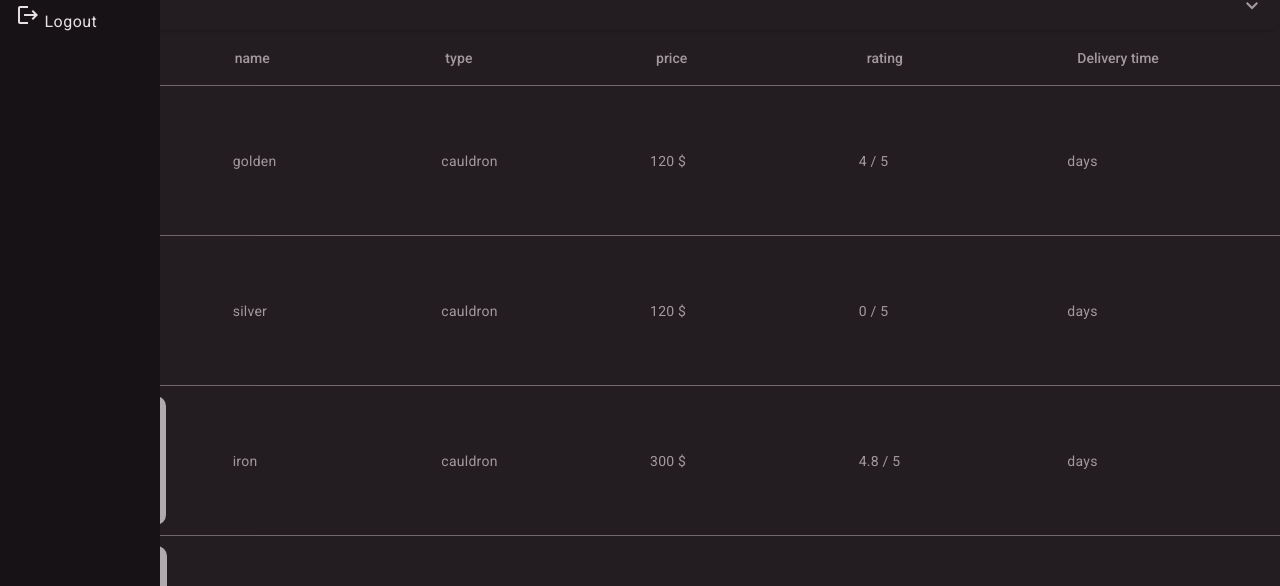
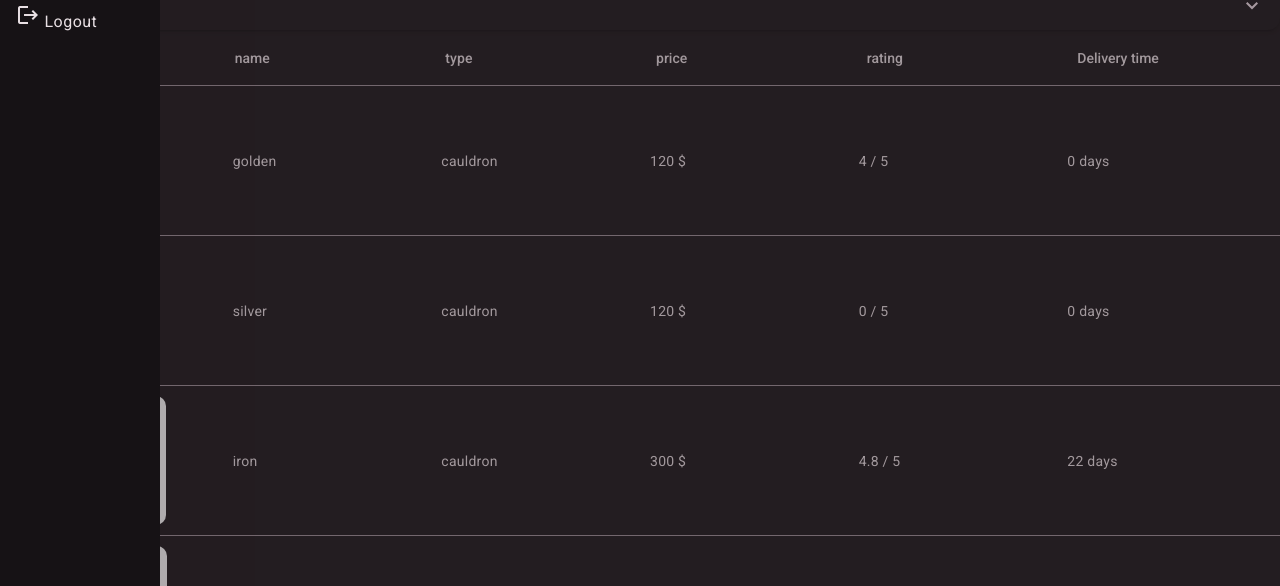
Before and after one commit to lanakonst/Online-shop, an Angular app: page /catalogue in a window 1280 px wide. Shown: the part 158-744 px from the top of the page. Built offline with nearby package versions, Linux system fonts and the light colour scheme; what @ngbracket/ngx-layout would draw is missing.

Commit message:
days in catalogue

```diff
--- a/src/app/product/catalogue/catalogue.component.html
+++ b/src/app/product/catalogue/catalogue.component.html
@@ -80,7 +80,7 @@
 
     <ng-container matColumnDef="delivery">
         <mat-header-cell *matHeaderCellDef mat-sort-header="">Delivery time</mat-header-cell>
-        <mat-cell *matCellDef="let element">{{element.delivery | number}} days</mat-cell>
+        <mat-cell *matCellDef="let element">{{element.deliveryTime | number}} days</mat-cell>
     </ng-container>
 
     <mat-header-row *matHeaderRowDef="displayColumns"></mat-header-row>
```
